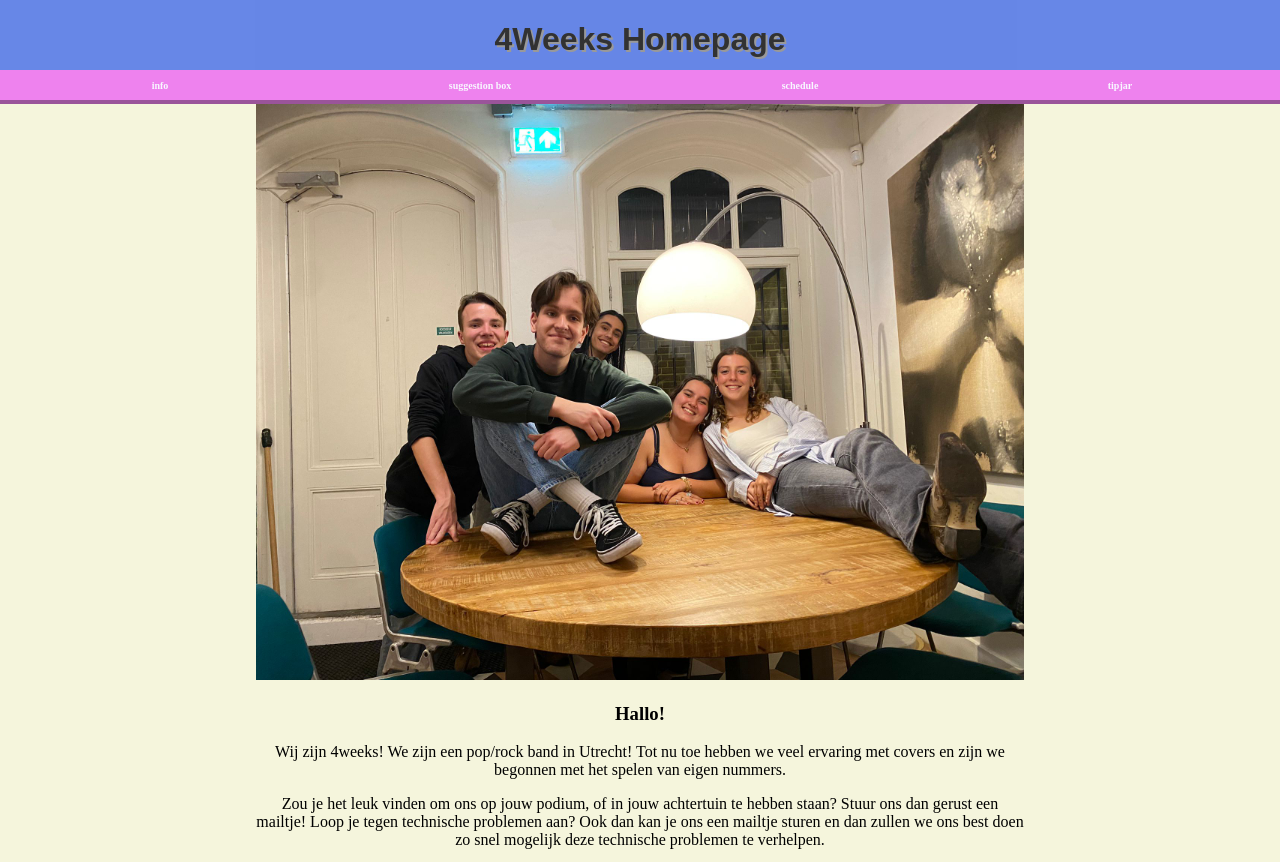
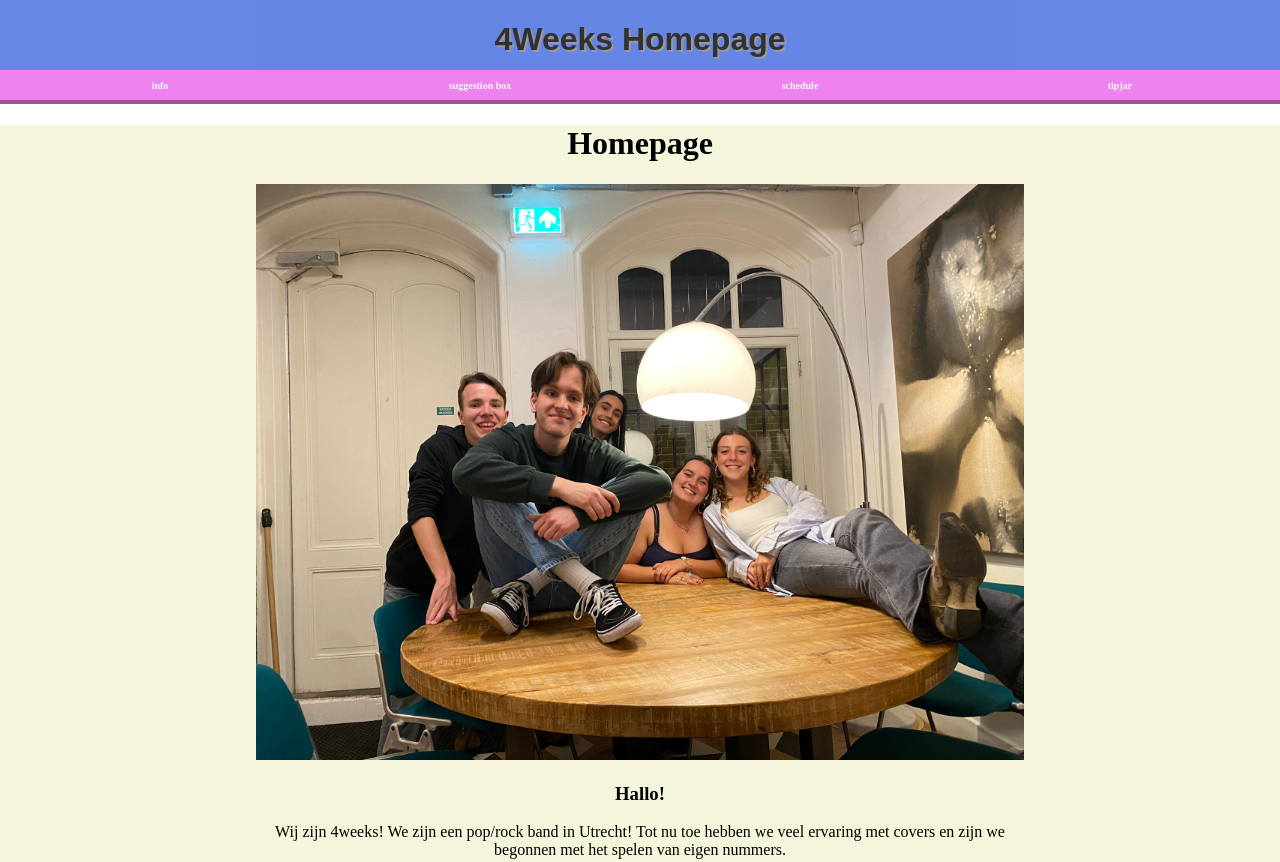
Before and after one commit to mrkunga/4weeks, a plain HTML site: page index.html in a window 1280 px wide. Shown: the top 862 px of the page. Drawn offline with Linux system fonts and the light colour scheme.

Commit message:
Update index.html

```diff
--- a/index.html
+++ b/index.html
@@ -18,11 +18,14 @@
 	</div>
 	<div id="mid" class="mid">
 		<div id="column" class="column">
-		<img src="media/poster.jpg" class="poster"></img>
-		<h3> Hallo! </h3>
-		<p><meta charset="utf-8"> Wij zijn 4weeks! We zijn een pop/rock band in Utrecht! Tot nu toe hebben we veel ervaring met covers en zijn we begonnen met het spelen van eigen nummers.  </p>
-		<!-- <img src="media/voorbeeld.jpg" class="voorbeeld"></img> -->
-		<p>Zou je het leuk vinden om ons op jouw podium, of in jouw achtertuin te hebben staan? Stuur ons dan gerust een mailtje! Loop je tegen technische problemen aan? Ook dan kan je ons een mailtje sturen en dan zullen we ons best doen zo snel mogelijk deze technische problemen te verhelpen.</p>
+			<h1>Homepage</h1>
+			<img src="media/poster.jpg" class="poster"></img>
+			<h3> Hallo! </h3>
+			<p><meta charset="utf-8"> Wij zijn 4weeks! We zijn een pop/rock band in Utrecht! Tot nu toe hebben we veel ervaring met covers en zijn we begonnen met het spelen van eigen nummers.  </p>
+			<!-- <img src="media/voorbeeld.jpg" class="voorbeeld"></img> -->
+			<p>Zou je het leuk vinden om ons op jouw podium, of in jouw achtertuin te hebben staan? Stuur ons dan gerust een mailtje! Loop je tegen technische problemen aan? Ook dan kan je ons een mailtje sturen en dan zullen we ons best doen zo snel mogelijk deze technische problemen te verhelpen.</p>
+
+		</div>
 	</div>
 	<div id="bottom" class="bottom">
 		<div id="contact" class="contact">
```
